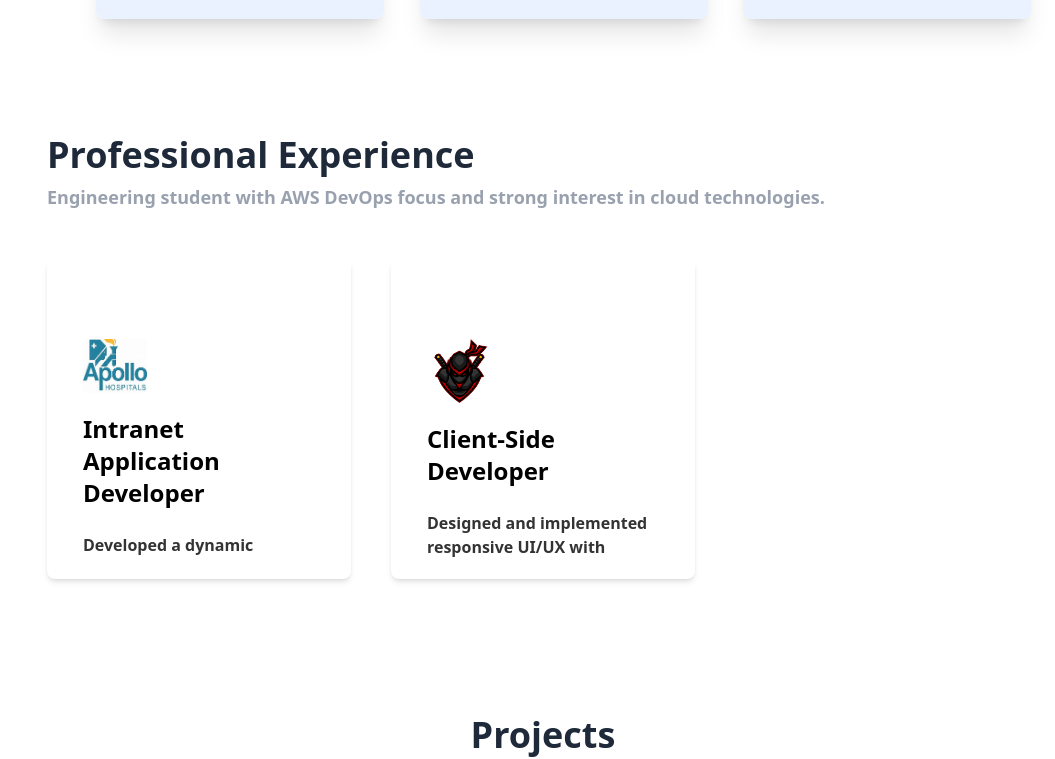
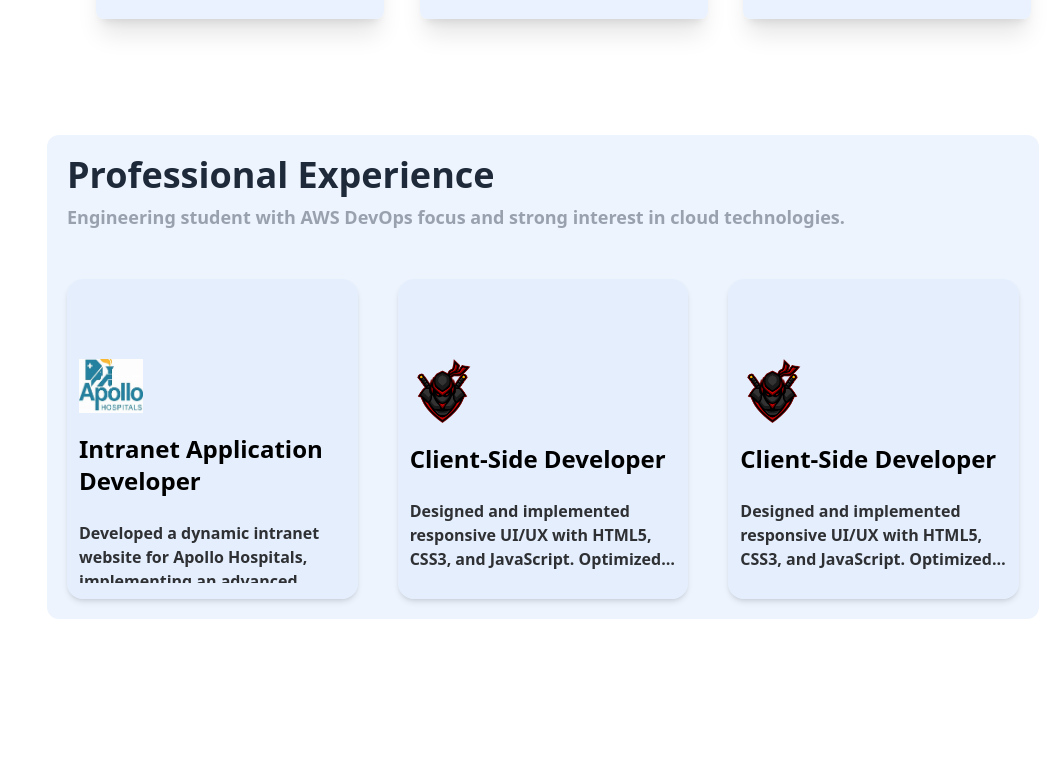
Before and after one commit to GG-Prakash/Portfolio, a React (Vite) app: page / in a window 1280 px wide. Shown: the part 2013-2772 px from the top of the page, without its empty margins (225-1280 px from the left). Built offline with nearby package versions, Linux system fonts and the light colour scheme.

Commit message:
experience commit

```diff
--- a/src/components/About.jsx
+++ b/src/components/About.jsx
@@ -13,7 +13,7 @@ const About = () => {
         </p>
       </div>
 
-      <div className="bg-blue-100/50 p-6" >
+      <div className="bg-blue-100/50 rounded-xl p-6" >
         <div className="flex flex-col lg:flex-row items-center gap-12">
 
           <div className="w-full lg:w-3/14">
--- a/src/components/Card.jsx
+++ b/src/components/Card.jsx
@@ -3,7 +3,7 @@ import { HiArrowRight } from "react-icons/hi";
 
 const Card = ({ title, des, logo }) => {
     return (
-        <div className={`w-full px-9 h-80 py-2 rounded-lg flex items-center transition-all duration-300 group bg-white shadow-md`}>
+        <div className={`w-full px-3   h-80 rounded-2xl flex items-center transition-all duration-300 group bg-blue-100/50 shadow-md`}>
             <div className="h-72 overflow-y-hidden">
                 <div className="flex h-full flex-col gap-5 translate-y-16 group-hover:translate-y-0 transition-transform duration-500">
                     <div className="w-16 flex flex-col justify-between">
@@ -16,7 +16,7 @@ const Card = ({ title, des, logo }) => {
                         <p className={`text-base truncated text-black/80`}>
                             {des}
                         </p>
-                        <span className="text-2xl text-[#149ddd]">
+                        <span className="text-2xl text-[#61c3f1]">
                             <HiArrowRight />
                         </span>
                     </div>
--- a/src/components/Experience.jsx
+++ b/src/components/Experience.jsx
@@ -34,8 +34,8 @@ const Experience = () => {
   };
 
   return (
-    <section id="experience" className="section title">
-      <div>
+    <section id="experience" className="section title  ">
+      <div className=" bg-blue-100/50 py-5 px-5 rounded-xl">
         <div className="text-left mb-12">
           <h2 className="text-4xl font-bold mb-2">Professional Experience</h2>
           <p className="text-lg text-gray-400">
@@ -44,7 +44,7 @@ const Experience = () => {
         </div>
 
         {/* Cards Section */}
-        <div className="grid grid-cols-1 md:grid-cols-2 xl:grid-cols-3 gap-8 xl:gap-10 mt-10">
+        <div className="grid xl:grid-cols-3 xl:gap-10 mt-5">
           <Card
             title="Intranet Application Developer"
             des="Developed a dynamic intranet website for Apollo Hospitals, implementing an advanced admin panel for unit management, editable URLs, and seamless data handling, enhancing operational efficiency. Technology used: Python (Flask), HTML, CSS, JavaScript"
@@ -55,6 +55,12 @@ const Experience = () => {
             des="Designed and implemented responsive UI/UX with HTML5, CSS3, and JavaScript. Optimized cross-platform performance for web apps across varying screen dimensions."
             logo="/internpe.png"
           />
+          <Card
+            title="Client-Side Developer"
+            des="Designed and implemented responsive UI/UX with HTML5, CSS3, and JavaScript. Optimized cross-platform performance for web apps across varying screen dimensions."
+            logo="/internpe.png"
+          />
+
         </div>
       </div>
     </section>
--- a/src/components/Skills.jsx
+++ b/src/components/Skills.jsx
@@ -65,7 +65,7 @@ const Skills = () => {
                 <a
                   href="/Gnanaprakash_Resume.pdf"
                   download="Gnanaprakash.pdf"
-                  className="whitespace-nowrap px-2 py-3 text-l text-black rounded-md hover:bg-blue-400 transition-colors duration-300"
+                  className="whitespace-nowrap px-2 py-3 text-l text-black rounded-md hover:bg-blue-300 transition-colors duration-300"
                 >
                   Download Resume
                 </a>
@@ -74,7 +74,7 @@ const Skills = () => {
                   href="/Gnanaprakash_Resume.pdf"
                   target="_blank"
                   rel="noopener noreferrer"
-                  className="whitespace-nowrap px-2 py-3 text-l text-designColor rounded-md hover:bg-blue-400 transition-colors duration-300"
+                  className="whitespace-nowrap px-2 py-3 text-l text-designColor rounded-md hover:bg-blue-300 transition-colors duration-300"
                 >
                   View Resume
                 </a>
```
